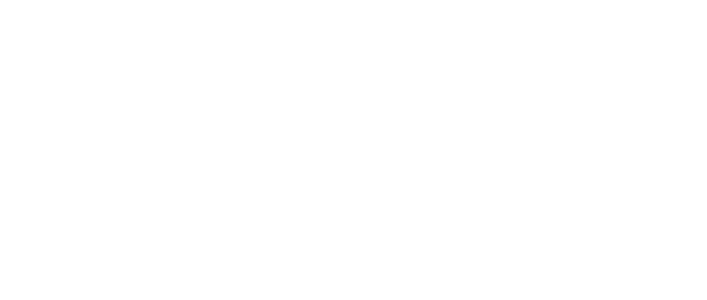
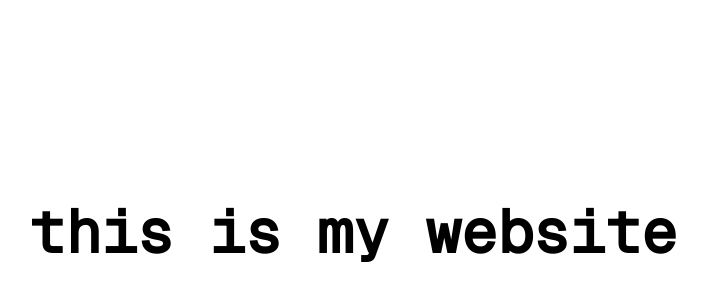
Before and after one commit to vanolson/personal-site, a React (Vite) app: page / in a window 1280 px wide. Before the commit this address had no page. Shown: the part 168-468 px from the top of the page, without its empty margins (287-994 px from the left). Built offline with nearby package versions, Linux system fonts and the light colour scheme.

Commit message:
change base back to root

```diff
--- a/src/components/ReactRoute/ReactRoute.tsx
+++ b/src/components/ReactRoute/ReactRoute.tsx
@@ -5,7 +5,7 @@
   return (
     <BrowserRouter>
       <Routes>
-        <Route path="/personal-site" element={<Layout />}></Route>
+        <Route path="" element={<Layout />}></Route>
       </Routes>
     </BrowserRouter>
   );
--- a/vite.config.ts
+++ b/vite.config.ts
@@ -4,5 +4,5 @@
 // https://vite.dev/config/
 export default defineConfig({
   plugins: [react()],
-  base: '/personal-site/',
+  base: '/',
 });
```
